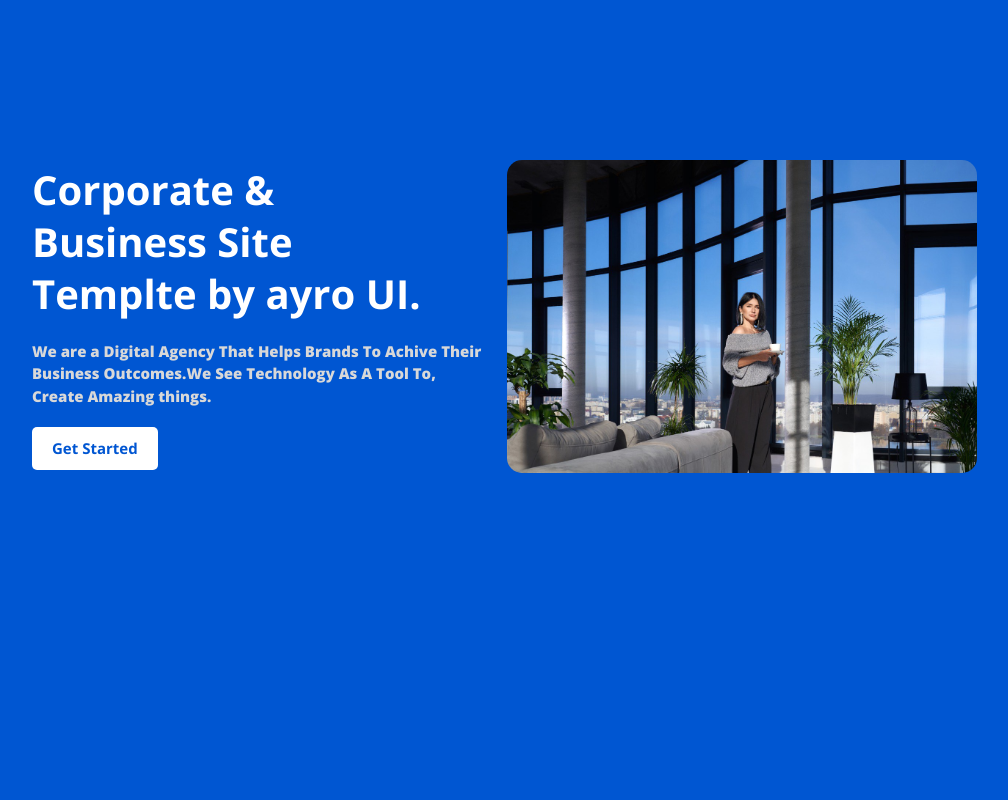
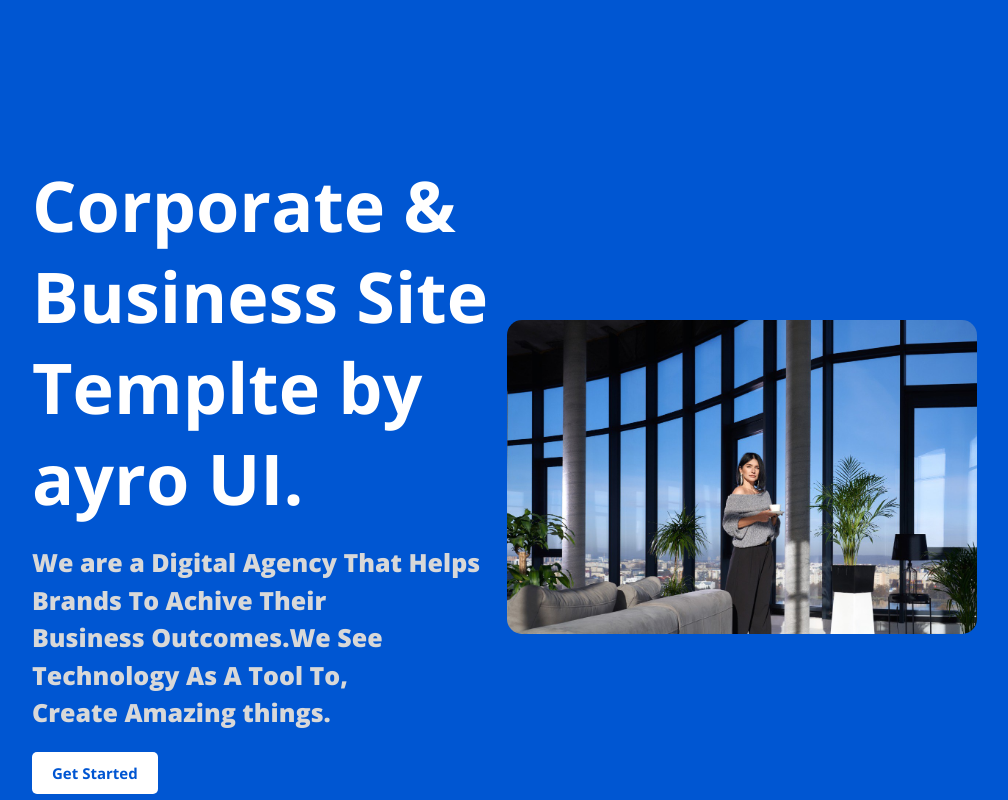
Before and after one commit to KumarThanus/basic-landing-section, a plain HTML site: page index.html in a window 1280 px wide. Shown: the whole page, without its empty margins (128-1136 px from the left). Drawn offline with nearby package versions, Linux system fonts and the light colour scheme.

Commit message:
font-size Increase

```diff
--- a/style.css
+++ b/style.css
@@ -6,6 +6,7 @@ body{
         background-color: #0056D2;
         height: 100vh;
         padding: 10rem;
+
 }
 
 
@@ -13,16 +14,17 @@ body{
         display: inline-block;
         width: 49%;
         vertical-align: middle;
+
 }
 
 .Main-contant h1{
-                font-size:40px;
+                font-size:70px;
                 line-height: 1.3;
                 color: white;
 }
 
 .Main-contant p{
-                font-size: 15px;
+                font-size: 25px;
                 font-weight: 800;
                 color: rgb(216, 216, 216);
                 margin-top: 20px;
@@ -42,4 +44,5 @@ body{
 
 .Main-contant img{
                 border-radius: 15px;
+
 }
```
